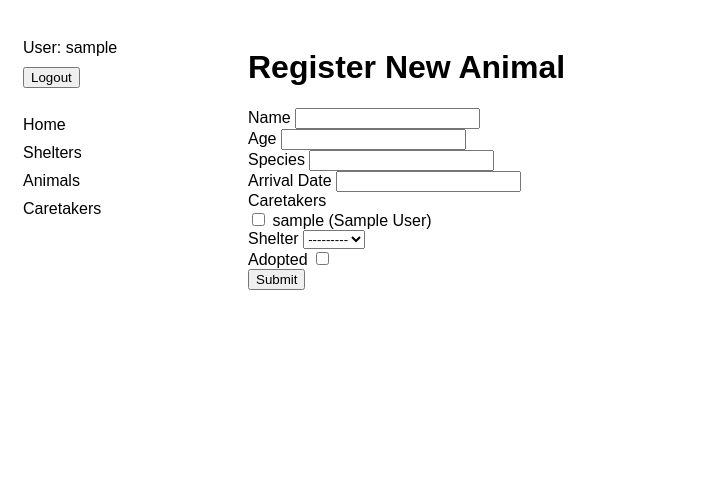
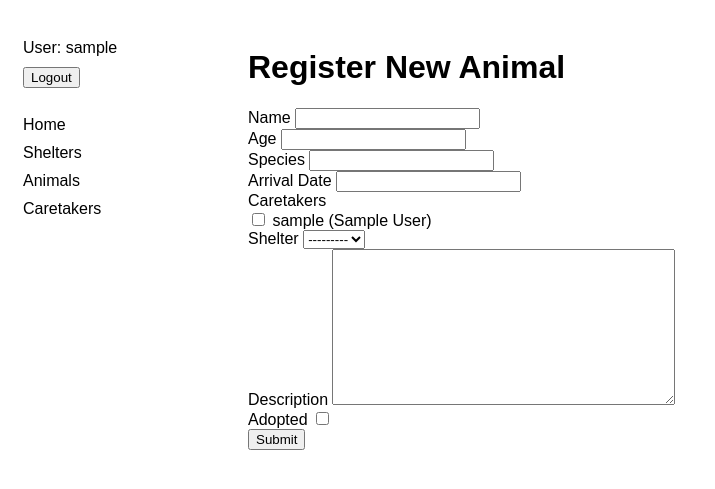
Before and after one commit to rinarice/shelter-management-platform, a Django app: page /animals/create/ in a window 1280 px wide. Shown: the top 489 px of the page, without its empty margins (0-715 px from the left). Run offline with Django 5.2, Linux system fonts and the light colour scheme; the visitor is signed in with stand-in values (Sample User, id 1); data comes from the database, SQL or seed files in the repository; data that the repository does not hold is empty.

Commit message:
chore: add description field to animal_form template

```diff
--- a/templates/shelters/animal_form.html
+++ b/templates/shelters/animal_form.html
@@ -30,6 +30,10 @@
       {{ form.shelter }}
     </div>
     <div>
+      <label for="shelter">Description</label>
+      {{ form.description }}
+    </div>
+    <div>
       <label for="is_adopted">Adopted</label>
       {{ form.is_adopted }}
     </div>
```
